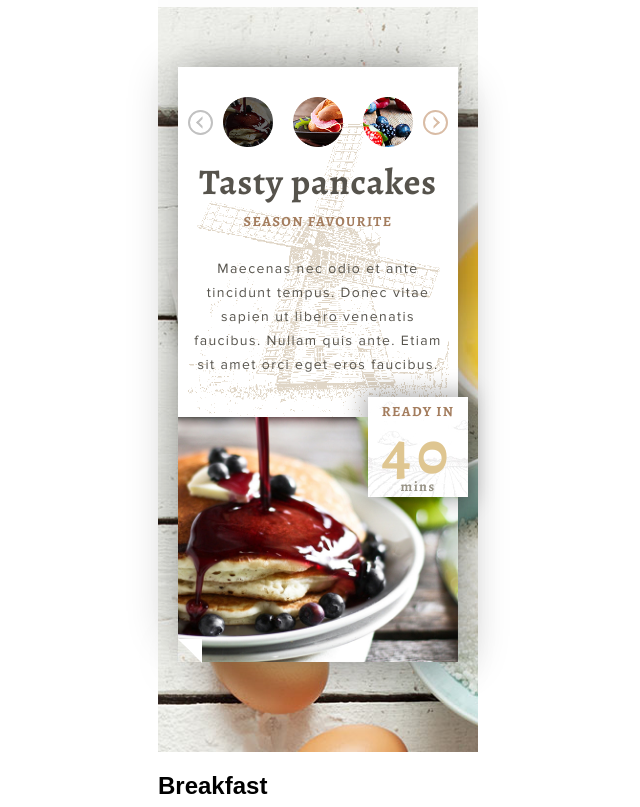
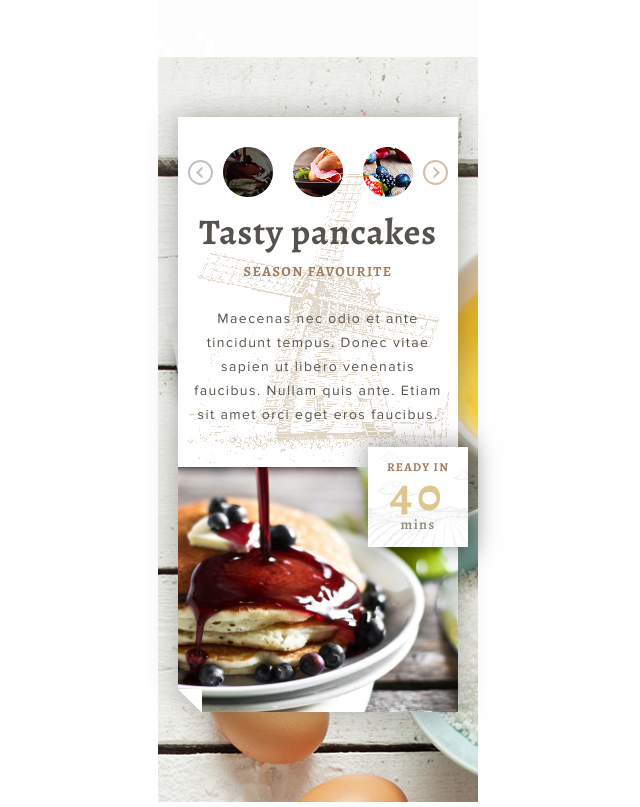
Before and after one commit to hakuna-matana/gustoso, a plain HTML site: page index.html in a window 1280 px wide. Shown: the part 1993-2800 px from the top of the page, without its empty margins (322-962 px from the left). Drawn offline with Linux system fonts and the light colour scheme.

Commit message:
correction css for dishes-block

```diff
--- a/less/blocks/about.less
+++ b/less/blocks/about.less
@@ -1,5 +1,6 @@
 .about {
   padding-top: 60px;
+  padding-bottom: 50px;
   background-color: #fcfbf8;
   background-image: url("../img/bg_texture.jpg");
   background-position: 0 0;
--- a/less/blocks/dishes.less
+++ b/less/blocks/dishes.less
@@ -18,10 +18,7 @@
   display: flex;
   flex-direction: column-reverse;
   justify-content: center;
-  box-shadow: 0px -20px 40px -15px rgba(0,0,0,.2),
-  20px 10px 40px -10px rgba(0,0,0,.2),
-  -25px -10px 40px -15px rgba(0,0,0,.2),
-  10px 25px 40px -15px rgba(0,0,0,.2);
+  filter: drop-shadow(0px 0px 15px rgba(0,0,0,0.3));
 
 
   &::after {
@@ -38,7 +35,6 @@
     border-right-color: transparent;
     border-top-color: transparent;
     transform: rotate(45deg);
-    box-shadow: 0 25px 40px -10px rgba(0,0,0,.4);
   }
 
 
@@ -98,8 +94,8 @@
 .dishes__time-text {
   color: @brown;
   text-transform: uppercase;
-  font-size: 14px;
-  line-height: 30px;
+  font-size: 12px;
+  line-height: 20px;
   font-weight: bold;
   letter-spacing: 0.1em;
 }
@@ -107,8 +103,8 @@
 .dishes__time-value {
   margin: 0;
   color: #dfc691;
-  font-size: 62px;
-  line-height: 50px;
+  font-size: 48px;
+  line-height: 35px;
   font-weight: bold;
   letter-spacing: 0.1em;
 }
@@ -117,7 +113,7 @@
   color: #979285;
   text-transform: lowercase;
   font-size: 14px;
-  line-height: 20px;
+  line-height: 25px;
   font-weight: bold;
   letter-spacing: 0.1em;
 }
```
Also changed, not shown: css/style.css.
